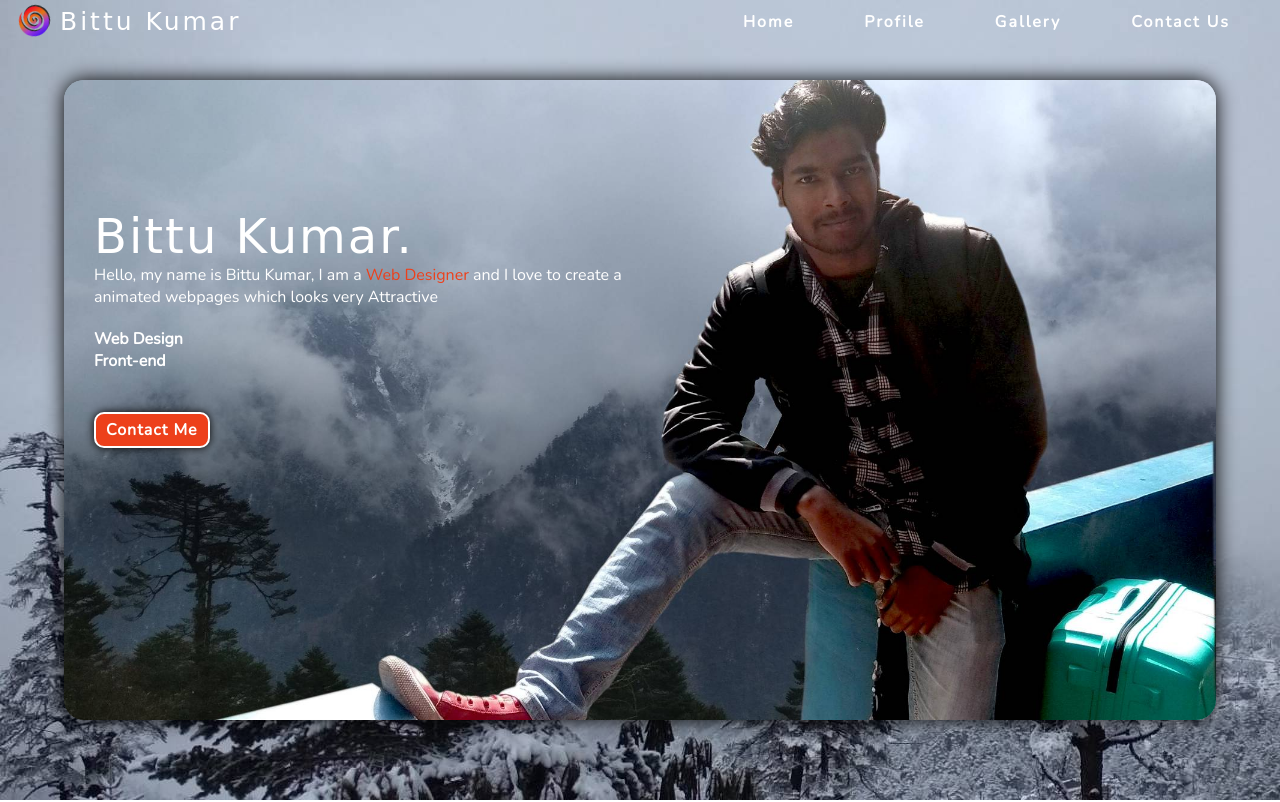
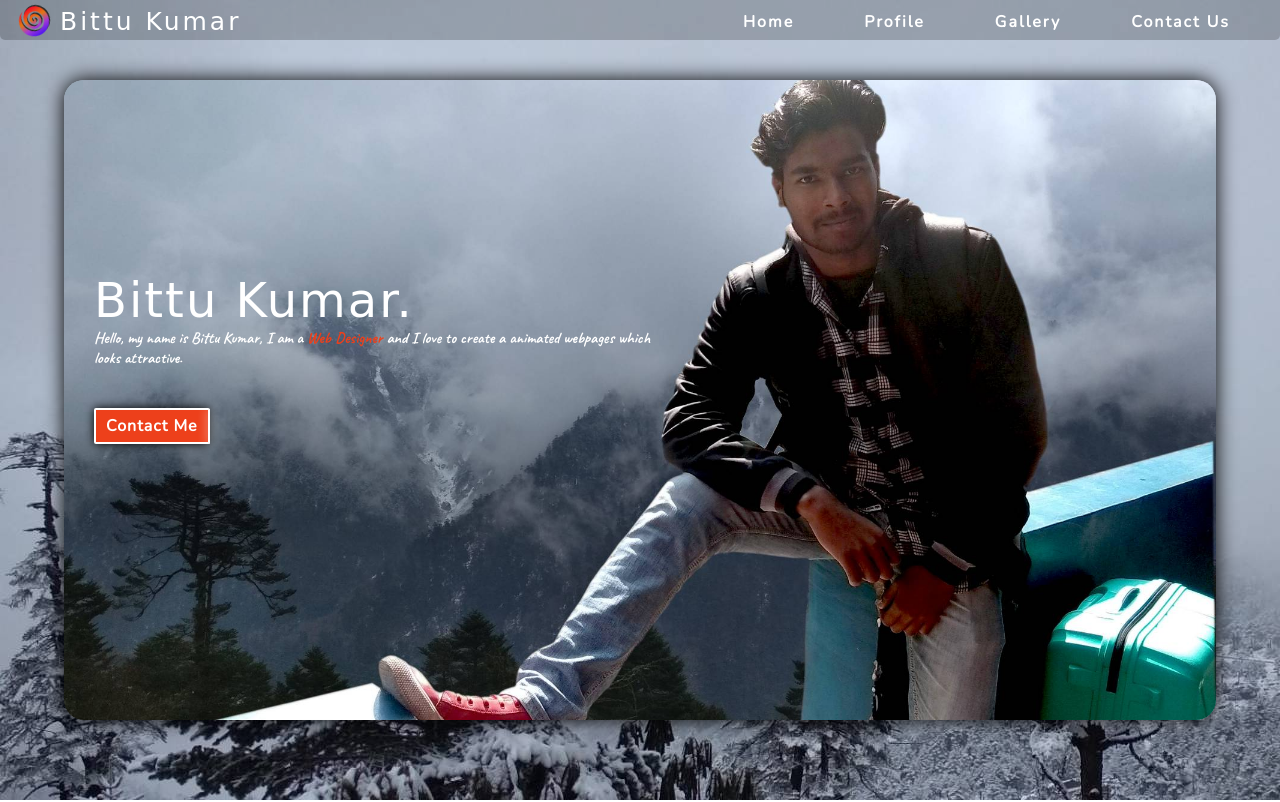
Before and after one commit to BittuKumar183040/BittuKumar, a plain HTML site: page docs/index.html in a window 1280 px wide. Shown: the top 802 px of the page. Drawn offline with nearby package versions, Linux system fonts and the light colour scheme; a web font is replaced by a local one.

Commit message:
Add files via upload

```diff
--- a/docs/index.html
+++ b/docs/index.html
@@ -44,11 +44,11 @@
 	<img class="topPicMain" src="image/front.jpg">
 	<div class="dataContainerMain" data-aos="fade-up" data-aos-delay="1500">
 		<p class="topHeadingMain" data-aos="fade-left" data-aos-delay="1500">Bittu Kumar.</p>
-		<p class="topSubHeadingMain">Hello, my name is Bittu Kumar, I am a <span> Web Designer </span>and I love to create a animated webpages which looks very Attractive</p>
-		<ol>
+		<p class="topSubHeadingMain">Hello, my name is Bittu Kumar, I am a <span> Web Designer </span>and I love to create a animated webpages which looks attractive.</p>
+	<!-- 	<ol>
 			<li>Web Design</li>
 			<li>Front-end</li>
-		</ol>
+		</ol> -->
 		<a href="#contactUs"><p class="contactBtnMain">Contact Me</p></a>
 	</div>
 </div>
--- a/docs/style/stylehome.css
+++ b/docs/style/stylehome.css
@@ -18,7 +18,7 @@ body
 {
 	width:100%;
 	height:40px;
-	background-color:rgba(0,0,0,0);
+	background-color:rgba(0,0,0,0.2);
 	position: fixed;
 	top:0px;left:0px;
 	/*box-shadow: 0px 2px 1px #258599, 0px 3px 1px blue,0px 4px 2px red;*/
@@ -183,7 +183,7 @@ a{text-decoration: none;}
 .dataContainerMain
 {
 	position: absolute;
-	top:20%;
+	top:30%;
 	left:30px;
 	width:50%;
 	font-family:'Nunito', cursive;
@@ -200,6 +200,7 @@ a{text-decoration: none;}
 	margin:0;padding:0;
 	color:#fff;
 	font-size: 1em;
+	font-family: Caveat;
 }
 .topSubHeadingMain span
 {
@@ -218,20 +219,40 @@ a{text-decoration: none;}
 }
 .contactBtnMain
 {
-	margin:20px 0;
+	margin:40px 0;
 	padding:5px 10px;
 	color:#fff;
 	font-size: 1em;
 	background:#ED401B;
 	display: inline-block;
 	border:2px solid #fff;
-	border-radius: 10px;
+	border-radius: 2px;
 	font-weight: bold;
 	letter-spacing: 1px;
 	cursor: hand;
 	user-select: none;
 	box-shadow: 0 0 10px black;
 	transition: color .2s, background .2s,border .3s;
+}
+.contactBtnMain:after
+{
+	content:"";
+	position: absolute;
+	display: inline-block;
+	background: #fff;
+	height:35px;width:2px;
+	border-radius: 2px;
+	box-shadow: 0 0 10px 0px white;
+	transform: translate(10px, -6px);
+	animation:buttonshine 3s infinite alternate ease;
+}
+@keyframes buttonshine
+{
+	0%{transform:translate(10px, -6px);}
+	30%{transform:translate(10px, -6px);}
+	60%{transform:translate(10px, -6px);}
+	90%{transform:translate(10px, -6px);}
+	100%{transform:translate(-103px, -6px);}
 }
 .contactBtnMain:hover
 {
```
